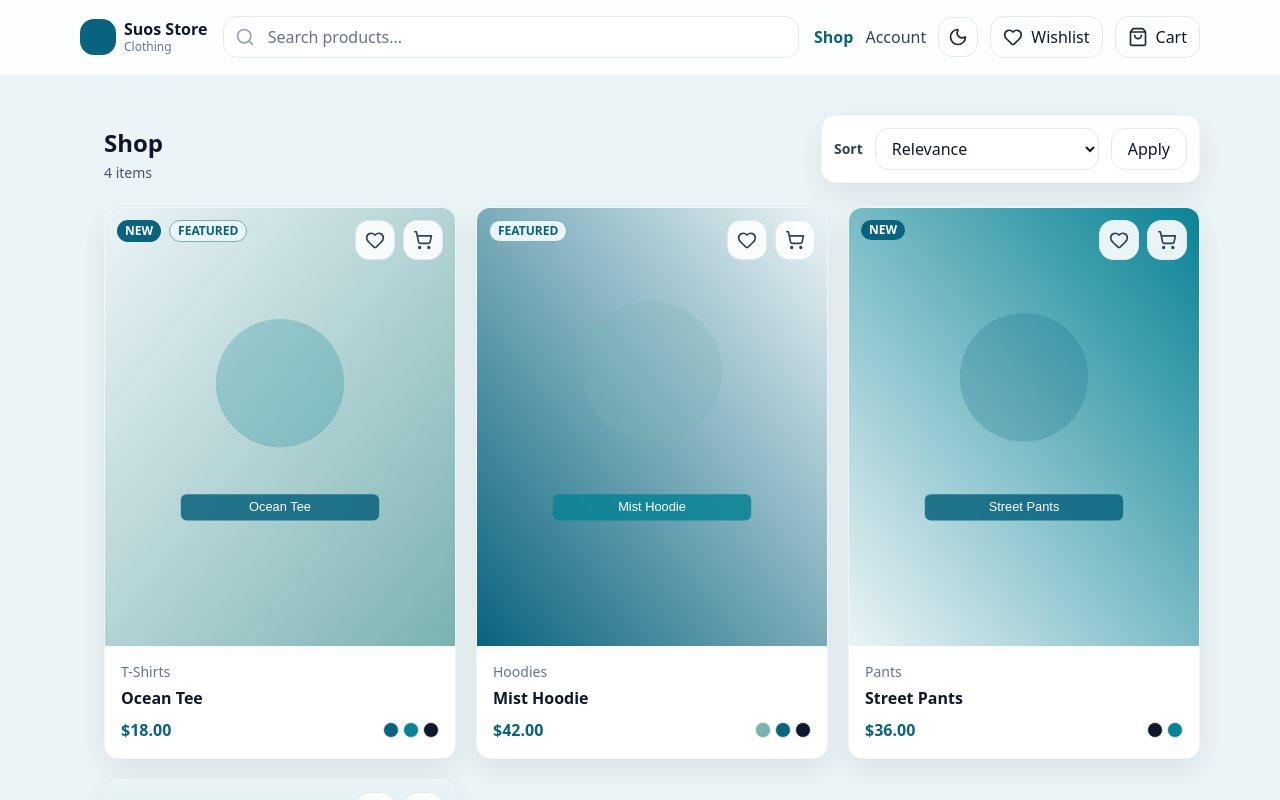
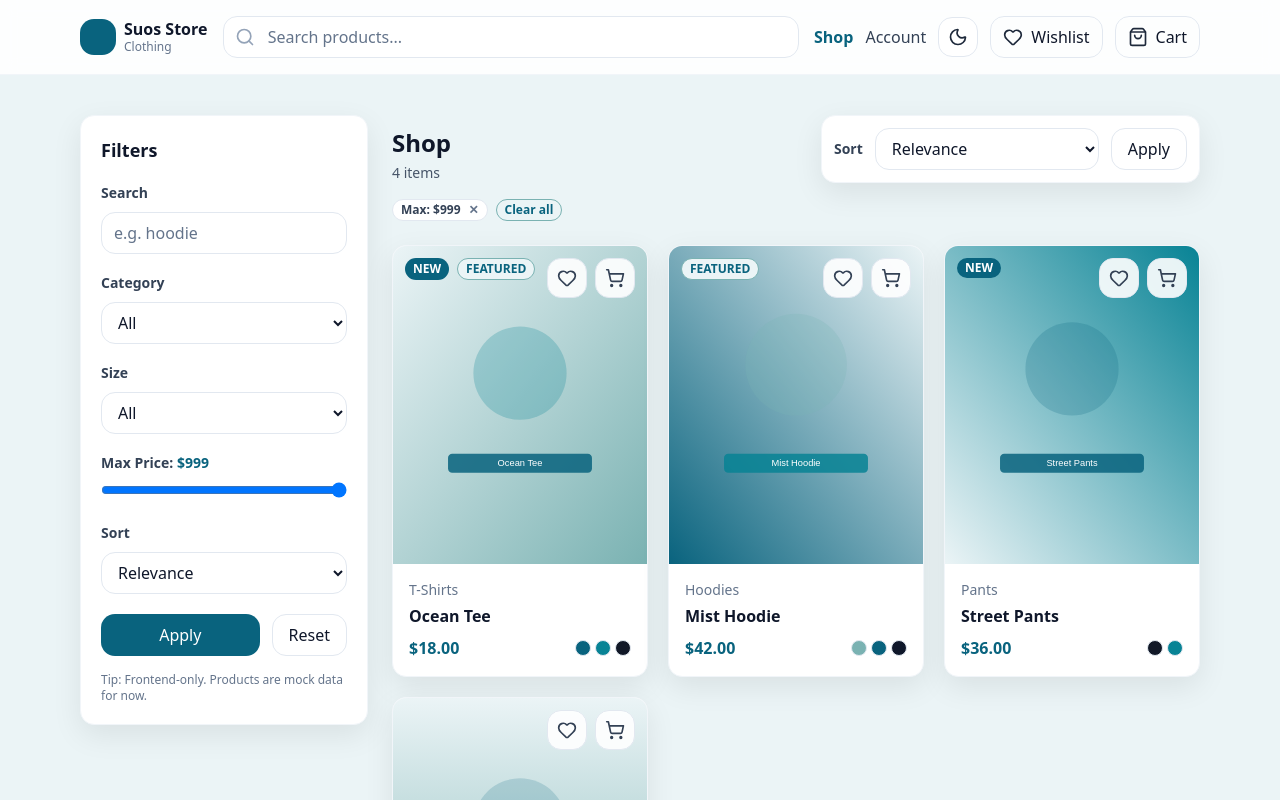
Before and after one commit to SousReach/React-Ecommerce-Prototype, a React (Vite) app: page /products in a window 1280 px wide. Shown: the top 800 px of the page. Built offline with nearby package versions, Linux system fonts and the light colour scheme.

Commit message:
Change product, cart, footer, productdetail, home, checkout, product card, themetoggle

```diff
--- a/src/components/Footer.jsx
+++ b/src/components/Footer.jsx
@@ -1,6 +1,6 @@
 export default function Footer() {
   return (
-    <footer className="border-t border-slate-100 mt-10 bg-white">
+    <footer className="border-t border-slate-100 dark:border-slate-800 mt-10 bg-white dark:bg-slate-950">
       <div className="container-pad py-8">
         <div className="flex flex-col sm:flex-row items-start sm:items-center justify-between gap-4">
           <div>
--- a/src/components/ProductCard.jsx
+++ b/src/components/ProductCard.jsx
@@ -11,17 +11,18 @@ function Badge({ children, tone = "default" }) {
     tone === "new"
       ? "bg-brand-900 text-white"
       : tone === "featured"
-      ? "bg-brand-50 text-brand-900 border border-brand-300 dark:bg-slate-900 dark:text-brand-300 dark:border-slate-700"
-      : "bg-white text-slate-700 border border-slate-200 dark:bg-slate-900 dark:text-slate-200 dark:border-slate-700";
+        ? "bg-brand-50 text-brand-900 border border-brand-300 dark:bg-slate-900 dark:text-brand-300 dark:border-slate-700"
+        : "bg-white text-slate-700 border border-slate-200 dark:bg-slate-900 dark:text-slate-200 dark:border-slate-700";
 
   return <span className={`badge ${cls}`}>{children}</span>;
 }
 
-function IconBtn({ onClick, title, children }) {
+function IconBtn({ onClick, title, children, ariaLabel }) {
   return (
     <button
       onClick={onClick}
       title={title}
+      aria-label={ariaLabel || title}
       className="
         h-10 w-10 rounded-xl inline-flex items-center justify-center transition
         bg-white/90 border border-slate-200 hover:bg-white
@@ -79,11 +80,10 @@ export default function ProductCard({ product }) {
             title={isWished ? "Remove from wishlist" : "Save to wishlist"}
           >
             <Heart
-              className={`h-5 w-5 ${
-                isWished
+              className={`h-5 w-5 ${isWished
                   ? "fill-brand-900 text-brand-900 dark:fill-brand-300 dark:text-brand-300"
                   : "text-slate-700 dark:text-slate-200"
-              }`}
+                }`}
             />
           </IconBtn>
 
--- a/src/components/ThemeToggle.jsx
+++ b/src/components/ThemeToggle.jsx
@@ -10,6 +10,7 @@ export default function ThemeToggle() {
       onClick={toggle}
       className="h-10 w-10 rounded-xl border border-slate-200 dark:border-slate-700 bg-white dark:bg-slate-900 inline-flex items-center justify-center hover:bg-slate-50 dark:hover:bg-slate-800"
       title={theme === "dark" ? "Switch to light mode" : "Switch to dark mode"}
+      aria-label={theme === "dark" ? "Switch to light mode" : "Switch to dark mode"}
     >
       {theme === "dark" ? (
         <Sun className="h-5 w-5 text-slate-200" />
--- a/src/pages/Cart.jsx
+++ b/src/pages/Cart.jsx
@@ -104,7 +104,7 @@ export default function Cart() {
                       max="99"
                       className="input w-24"
                       value={i.qty}
-                      onChange={(e) => setQty(i.key, e.target.value)}
+                      onChange={(e) => setQty(i.key, Number(e.target.value))}
                     />
                   </div>
 
--- a/src/pages/Checkout.jsx
+++ b/src/pages/Checkout.jsx
@@ -35,12 +35,14 @@ export default function Checkout() {
 
   const canCheckout = useMemo(() => items.length > 0, [items.length]);
 
-  function onSubmit() {
+  async function onSubmit() {
     if (!canCheckout) {
       toast.error("Your cart is empty");
       return;
     }
 
+    // Brief delay so the user sees "Placing order..." feedback
+    await new Promise((r) => setTimeout(r, 600));
     // Frontend-only demo “place order”
     clear();
     toast.success("Order placed (demo)");
--- a/src/pages/Home.jsx
+++ b/src/pages/Home.jsx
@@ -25,12 +25,11 @@ export default function Home() {
               </span>
 
               <h1 className="mt-4 text-4xl font-extrabold tracking-tight">
-                Individual Project M2Y4-S2-Lab 7
+                Reach Clothing Store
               </h1>
 
               <p className="mt-4 leading-relaxed text-slate-600">
-                An individual assignment project for semester 2. This project include feature such as,  Browse products,
-                filter by size/category, add to cart, wishlist, and checkout with validated forms.
+                Reach for style, comfort, and confidence — all in one place. Premium everyday essentials designed to move with you.
               </p>
 
               <div className="mt-6 flex flex-wrap gap-3">
--- a/src/pages/ProductDetail.jsx
+++ b/src/pages/ProductDetail.jsx
@@ -68,9 +68,8 @@ export default function ProductDetail() {
                 <button
                   key={src}
                   onClick={() => setImgIdx(i)}
-                  className={`h-20 w-16 overflow-hidden rounded-xl border ${
-                    i === imgIdx ? "border-brand-900" : "border-slate-200"
-                  }`}
+                  className={`h-20 w-16 overflow-hidden rounded-xl border ${i === imgIdx ? "border-brand-900" : "border-slate-200"
+                    }`}
                   title={`Image ${i + 1}`}
                 >
                   <SafeImage className="h-full w-full object-cover" src={src} alt="" />
@@ -112,11 +111,10 @@ export default function ProductDetail() {
                     <button
                       key={c}
                       onClick={() => setColor(c)}
-                      className={`h-9 w-9 rounded-full border ${
-                        c === color
+                      className={`h-9 w-9 rounded-full border ${c === color
                           ? "border-brand-900 ring-2 ring-brand-300"
                           : "border-slate-200"
-                      }`}
+                        }`}
                       style={{ backgroundColor: c }}
                       title={c}
                     />
@@ -142,7 +140,7 @@ export default function ProductDetail() {
       </div>
 
       {/* ✅ Sticky Add-to-Cart bar (mobile only) */}
-      <div className="md:hidden fixed bottom-0 left-0 right-0 z-40 bg-white/95 backdrop-blur border-t border-slate-100">
+      <div className="md:hidden fixed bottom-0 left-0 right-0 z-40 bg-white/95 dark:bg-slate-950/95 backdrop-blur border-t border-slate-100 dark:border-slate-800">
         <div className="container-pad py-3 flex items-center gap-3">
           <div className="flex-1 min-w-0">
             <div className="text-sm font-semibold text-slate-900 truncate">{product.name}</div>
--- a/src/pages/Products.jsx
+++ b/src/pages/Products.jsx
@@ -36,7 +36,7 @@ export default function Products() {
   const [q, setQ] = useState(qParam);
   const [category, setCategory] = useState(categoryParam);
   const [size, setSize] = useState(sizeParam);
-  const [maxPrice, setMaxPrice] = useState(Number.isFinite(maxPriceParam) ? maxPriceParam : 999);
+  const [maxPrice, setMaxPrice] = useState(Number.isFinite(maxPriceParam) ? maxPriceParam : 100);
   const [sort, setSort] = useState(sortParam);
 
   const [mobileFiltersOpen, setMobileFiltersOpen] = useState(false);
@@ -58,7 +58,7 @@ export default function Products() {
     if (q.trim()) next.set("q", q.trim());
     if (category !== "All") next.set("category", category);
     if (size !== "All") next.set("size", size);
-    if (maxPrice !== 999) next.set("maxPrice", String(maxPrice));
+    if (maxPrice !== 100) next.set("maxPrice", String(maxPrice));
     if (sort !== "relevance") next.set("sort", sort);
     setSearchParams(next);
   }
@@ -67,7 +67,7 @@ export default function Products() {
     setQ("");
     setCategory("All");
     setSize("All");
-    setMaxPrice(999);
+    setMaxPrice(100);
     setSort("relevance");
     setSearchParams(new URLSearchParams());
   }
@@ -77,24 +77,29 @@ export default function Products() {
     if (q.trim()) list.push({ key: "q", label: `Search: "${q.trim()}"` });
     if (category !== "All") list.push({ key: "category", label: `Category: ${category}` });
     if (size !== "All") list.push({ key: "size", label: `Size: ${size}` });
-    if (maxPrice !== 999) list.push({ key: "maxPrice", label: `Max: $${maxPrice}` });
+    if (maxPrice !== 100) list.push({ key: "maxPrice", label: `Max: $${maxPrice}` });
     if (sort !== "relevance") {
       const pretty =
         sort === "price_asc" ? "Price: Low → High" :
-        sort === "price_desc" ? "Price: High → Low" :
-        sort === "name_asc" ? "Name: A → Z" :
-        "Relevance";
+          sort === "price_desc" ? "Price: High → Low" :
+            sort === "name_asc" ? "Name: A → Z" :
+              "Relevance";
       list.push({ key: "sort", label: `Sort: ${pretty}` });
     }
     return list;
   }, [q, category, size, maxPrice, sort]);
 
   function removeChip(key) {
-    if (key === "q") setQ("");
-    if (key === "category") setCategory("All");
-    if (key === "size") setSize("All");
-    if (key === "maxPrice") setMaxPrice(999);
-    if (key === "sort") setSort("relevance");
+    const updates = {
+      q: () => setQ(""),
+      category: () => setCategory("All"),
+      size: () => setSize("All"),
+      maxPrice: () => setMaxPrice(100),
+      sort: () => setSort("relevance"),
+    };
+    updates[key]?.();
+    // Sync URL on next tick after state updates
+    setTimeout(() => applyFilters(), 0);
   }
 
   function FiltersPanel({ compact = false }) {
@@ -157,6 +162,7 @@ export default function Products() {
             type="range"
             min="10"
             max="100"
+            aria-label="Maximum price"
             step="1"
             value={maxPrice}
             onChange={(e) => setMaxPrice(Number(e.target.value))}
@@ -210,8 +216,8 @@ export default function Products() {
             className="absolute inset-0 bg-black/40"
             onClick={() => setMobileFiltersOpen(false)}
           />
-          <div className="absolute right-0 top-0 h-full w-full max-w-sm bg-white shadow-soft p-5 overflow-auto">
-
+          <div className="absolute right-0 top-0 h-full w-full max-w-sm bg-white dark:bg-slate-900 shadow-soft p-5 overflow-auto">
+            <FiltersPanel compact />
           </div>
         </div>
       )}
@@ -219,7 +225,7 @@ export default function Products() {
       <div className="flex flex-col lg:flex-row gap-6">
         {/* Desktop sidebar */}
         <div className="hidden lg:block">
-
+          <FiltersPanel />
         </div>
 
         <section className="flex-1">
```
